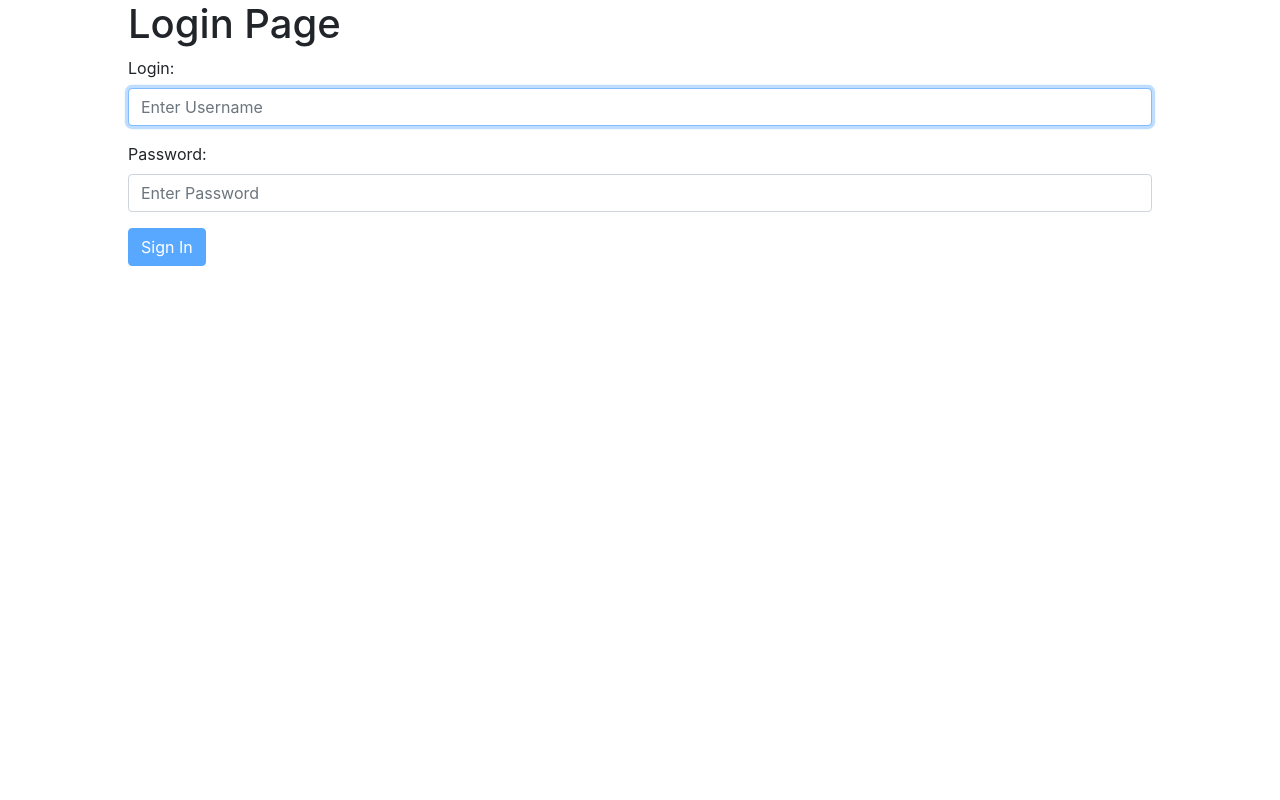
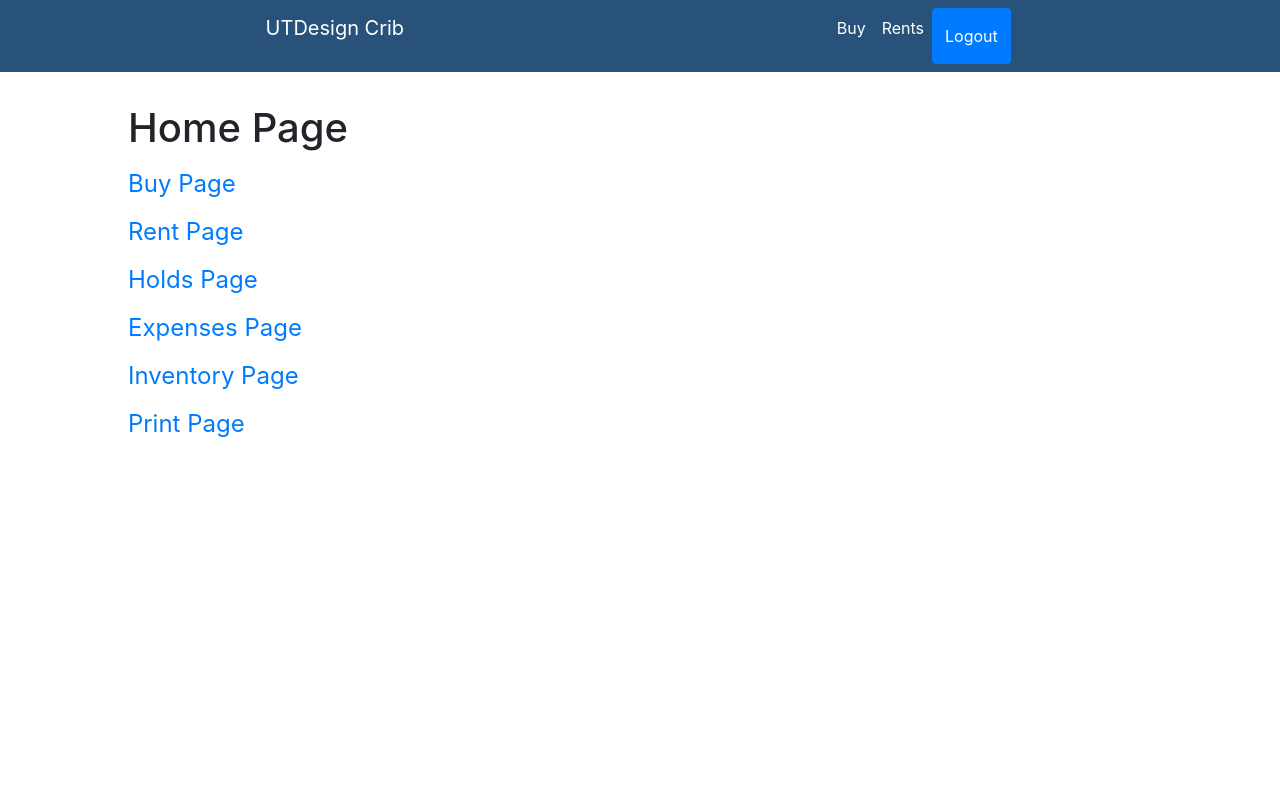
Before and after one commit to Daniel787/UTDesign-Tool-Crib-System, a React (Create React App) app: page / in a window 1280 px wide. Shown: the top 800 px of the page. Built offline with nearby package versions, Linux system fonts and the light colour scheme.

Commit message:
WIP with urls for get requests

```diff
--- a/src/App.js
+++ b/src/App.js
@@ -12,7 +12,7 @@ import Nav from "./Components/Nav/Nav.js";
 import Footer from './Components/Footer/Footer.js';
 
 function App() {
-  const [token, setToken] = useState(false)
+  const [token, setToken] = useState(true)
   if (!token) {
     return <Router> <Route exact path="/"> <Login setToken={setToken} /> </Route></Router>
   }
--- a/src/Pages/Buy/Buy.js
+++ b/src/Pages/Buy/Buy.js
@@ -13,16 +13,17 @@ export default function Buy() {
   }, [])
 
   function refreshList() {
-    Axios.get('http://localhost:5000/api/getall/')
+    Axios.get('http://localhost:5000/')
       .then((response) => {
         setList(response.data)
+        console.log(response.data);
       })
   }
 
   return (
     <div className={styles.Body}>
       <h1>Buy Page</h1>
-      <Cart cart={cart} setCart={setCart} />
+    {/*  <Cart cart={cart} setCart={setCart} /> */}
       <ItemList refreshList={refreshList} list={list} setList={setList} cart={cart} setCart={setCart} />
     </div>
   );
```
